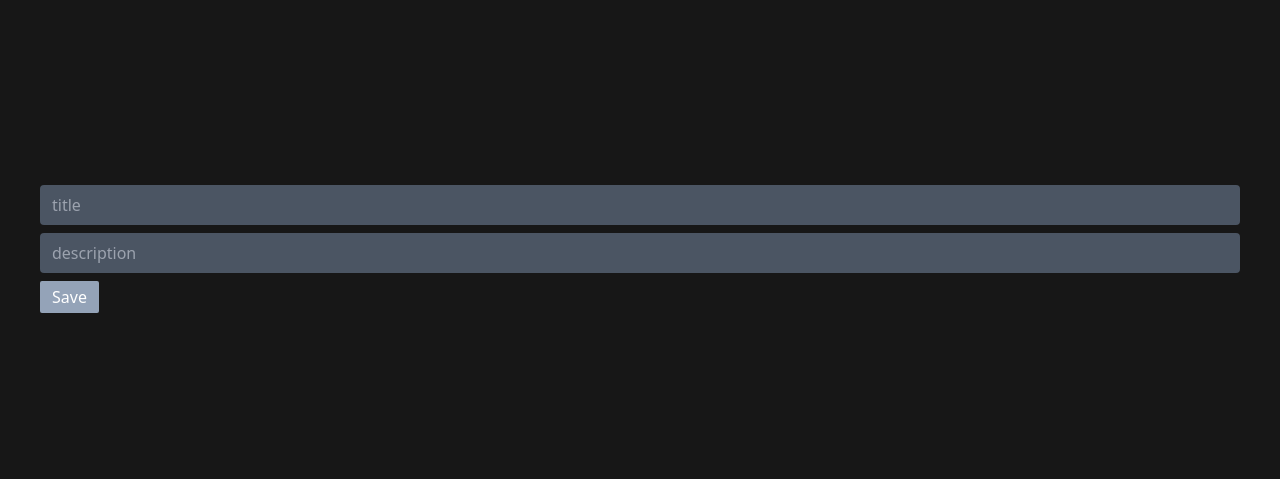
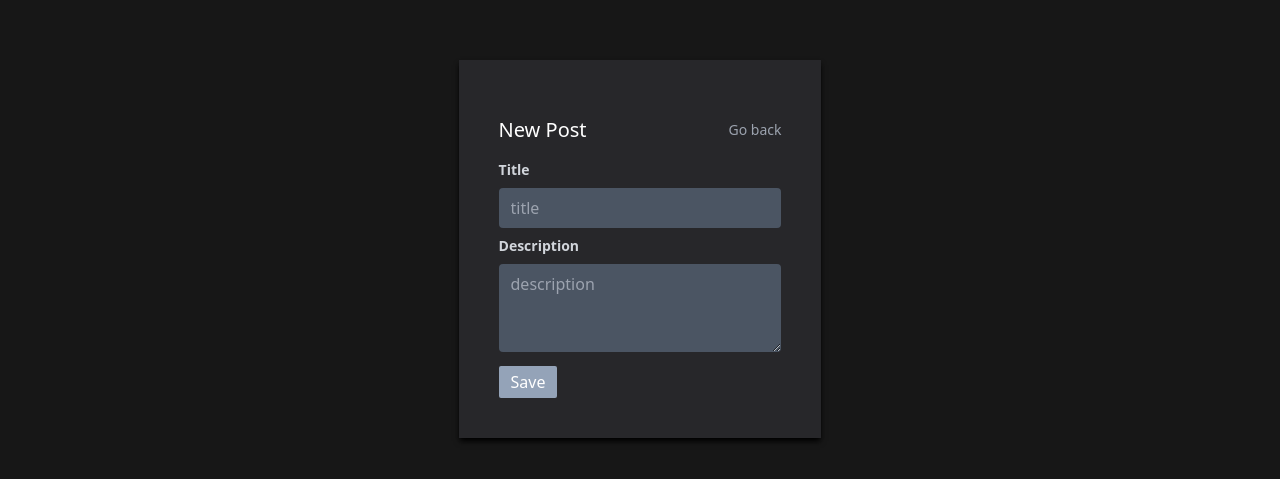
Before and after one commit to Mmalonn/mern-context-api, a React (Create React App) app in the folder client/: page /new in a window 1280 px wide. Shown: the part 151-630 px from the top of the page. Built offline with nearby package versions, Linux system fonts and the light colour scheme; no server answers.

Commit message:
creada funcion para obtener dato de la bdd e imprimirlo en el formulario, pero no lo actualiza, crea dato nuevo

```diff
--- a/client/src/api/posts.js
+++ b/client/src/api/posts.js
@@ -5,3 +5,4 @@ export const createPostRequests = async (post) =>
   await axios.post("/posts", post);
 export const deletePostRequests = async (id) =>
   await axios.delete("/posts/" + id);
+export const getPostRequests = async (id) => await axios.get("/posts/" + id);
--- a/client/src/components/PostCard.js
+++ b/client/src/components/PostCard.js
@@ -1,8 +1,10 @@
 import toast from "react-hot-toast";
 import { usePosts } from "../context/postContext";
+import {useNavigate} from "react-router-dom";
 
 export function PostCard({ post }) {
   const { deletePost } = usePosts();
+  const navigate = useNavigate();
 
   const handleDelete = (id) => {
     toast(
@@ -39,7 +41,9 @@ export function PostCard({ post }) {
   };
 
   return (
-    <div className="bg-zinc-800 text-white rounded-sm shadow-md shadow-black hover:bg-zinc-700 hover:cursor-pointer">
+    <div className="bg-zinc-800 text-white rounded-sm shadow-md shadow-black hover:bg-zinc-700 hover:cursor-pointer"
+    onClick={()=> navigate(`/posts/${post._id}`)}
+    >
       <div className="px-4 py-7">
         <div className="flex justify-between">
           <h3>{post.title}</h3>
--- a/client/src/context/postContext.js
+++ b/client/src/context/postContext.js
@@ -2,6 +2,7 @@ import { useState, createContext, useContext, useEffect } from "react";
 import {
   createPostRequests,
   deletePostRequests,
+  getPostRequests,
   getPostsRequests,
 } from "../api/posts";
 
@@ -27,8 +28,13 @@ export const PostProvider = ({ children }) => {
 
   const deletePost = async (id) => {
     await deletePostRequests(id);
-    console.log(id+" eliminado");
+    console.log(id + " eliminado");
     setPosts(posts.filter((post) => post._id !== id));
+  };
+
+  const getPost = async (id) => {
+    const res = await getPostRequests(id);
+    return res.data;
   };
 
   useEffect(() => {
@@ -42,6 +48,7 @@ export const PostProvider = ({ children }) => {
         getPosts,
         createPost,
         deletePost,
+        getPost,
       }}
     >
       {children}
--- a/client/src/pages/PostForm.js
+++ b/client/src/pages/PostForm.js
@@ -1,37 +1,92 @@
-import { Formik, Form, Field, ErrorMessage } from "formik"
-import * as Yup from "yup"
-import { usePosts } from "../context/postContext"
-import { useNavigate } from "react-router-dom"
-
+import { Formik, Form, Field, ErrorMessage } from "formik";
+import * as Yup from "yup";
+import { usePosts } from "../context/postContext";
+import { useNavigate, useParams, Link} from "react-router-dom";
+import { useEffect, useState } from "react";
 
 export function PostForm() {
-    const { createPost } = usePosts();
+  const { createPost, getPost } = usePosts();
   const navigate = useNavigate();
+  const params = useParams();
+  const [post, setPost] = useState({
+    title: "",
+    description: "",
+  });
+
+  useEffect(() => {
+    (async () => {
+      if (params.id) {
+        const post = await getPost(params.id);
+        setPost(post);
+      }
+    })();
+  }, []);
+
   return (
-        <div>
+    <div className="flex items-center justify-center">
+      <div className="bg-zinc-800 p-10 shadow-md shadow-black">
+        <header className="flex justify-between items-center py-4 text-white">
+            <h3 className="text-xl">New Post</h3>
+            <Link to="/" className="text-gray-400 text-sm hover:text-gray-300">Go back</Link>
+        </header>
       <Formik
-                initialValues={{
-                    title: "",
-                    description: ""
-                }}
+        initialValues={post}
         validationSchema={Yup.object({
           title: Yup.string().required("el titulo es requerido"),
-                    description: Yup.string().required("la descripcion es requerida")
+          description: Yup.string().required("la descripcion es requerida"),
         })}
         onSubmit={async (values, actions) => {
           await createPost(values);
           navigate("/");
-                }}>
+        }}
+        enableReinitialize
+      >
         {({ handleSubmit }) => (
           <Form onSubmit={handleSubmit}>
-                        <Field className="px-3 py-2 focus:outline-none rounded bg-gray-600 text-white w-full" name="title" placeholder="title" />
-                        <ErrorMessage component="p" className="text-red-600 text-sm" name="title" />
-                        <Field className="px-3 py-2 focus:outline-none rounded bg-gray-600 text-white w-full my-2" name="description" placeholder="description" />
-                        <ErrorMessage component="p" className="text-red-600 text-sm" name="description" />
-                        <button className="bg-slate-400 hover:bg-slate-500 px-3 py-1 text-white rounded-sm" type="submit" >Save</button>
+            <label
+              htmlFor="title"
+              className="text-sm block font-bold text-gray-300"
+            >
+              Title
+            </label>
+            <Field
+              className="px-3 py-2 focus:outline-none rounded bg-gray-600 text-white w-full my-2"
+              name="title"
+              placeholder="title"
+            />
+            <ErrorMessage
+              component="p"
+              className="text-red-600 text-sm"
+              name="title"
+            />
+            <label
+              htmlFor="title"
+              className="text-sm block font-bold text-gray-300"
+            >
+              Description
+            </label>
+            <Field
+              component="textarea"
+              rows="3"
+              className="px-3 py-2 focus:outline-none rounded bg-gray-600 text-white w-full my-2"
+              name="description"
+              placeholder="description"
+            />
+            <ErrorMessage
+              component="p"
+              className="text-red-600 text-sm"
+              name="description"
+            />
+            <button
+              className="bg-slate-400 hover:bg-slate-500 px-3 py-1 text-white rounded-sm"
+              type="submit"
+            >
+              Save
+            </button>
           </Form>
         )}
       </Formik>
       </div>
-    )
+    </div>
+  );
 }
```
Lines whose indentation alone changed are shown as unchanged.
